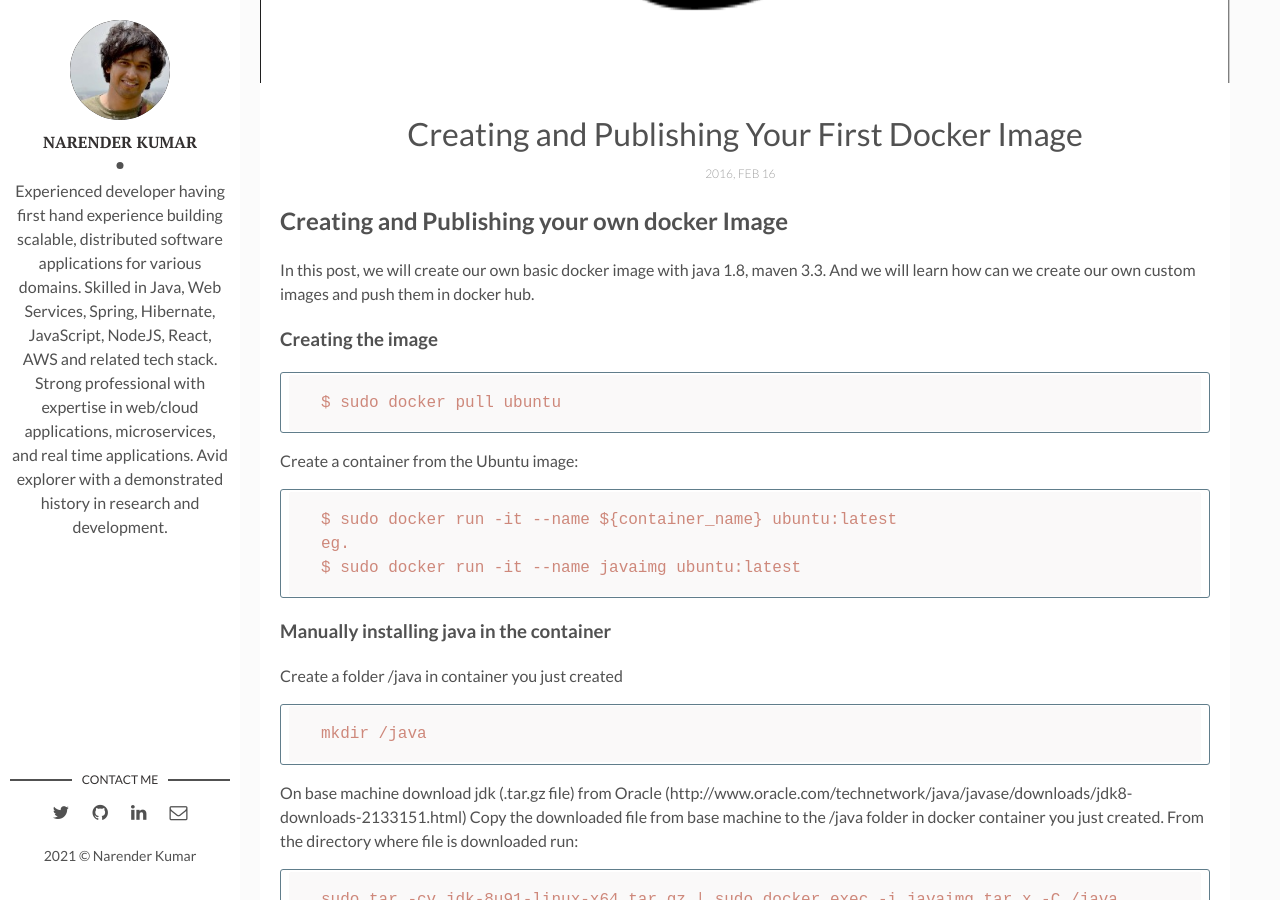
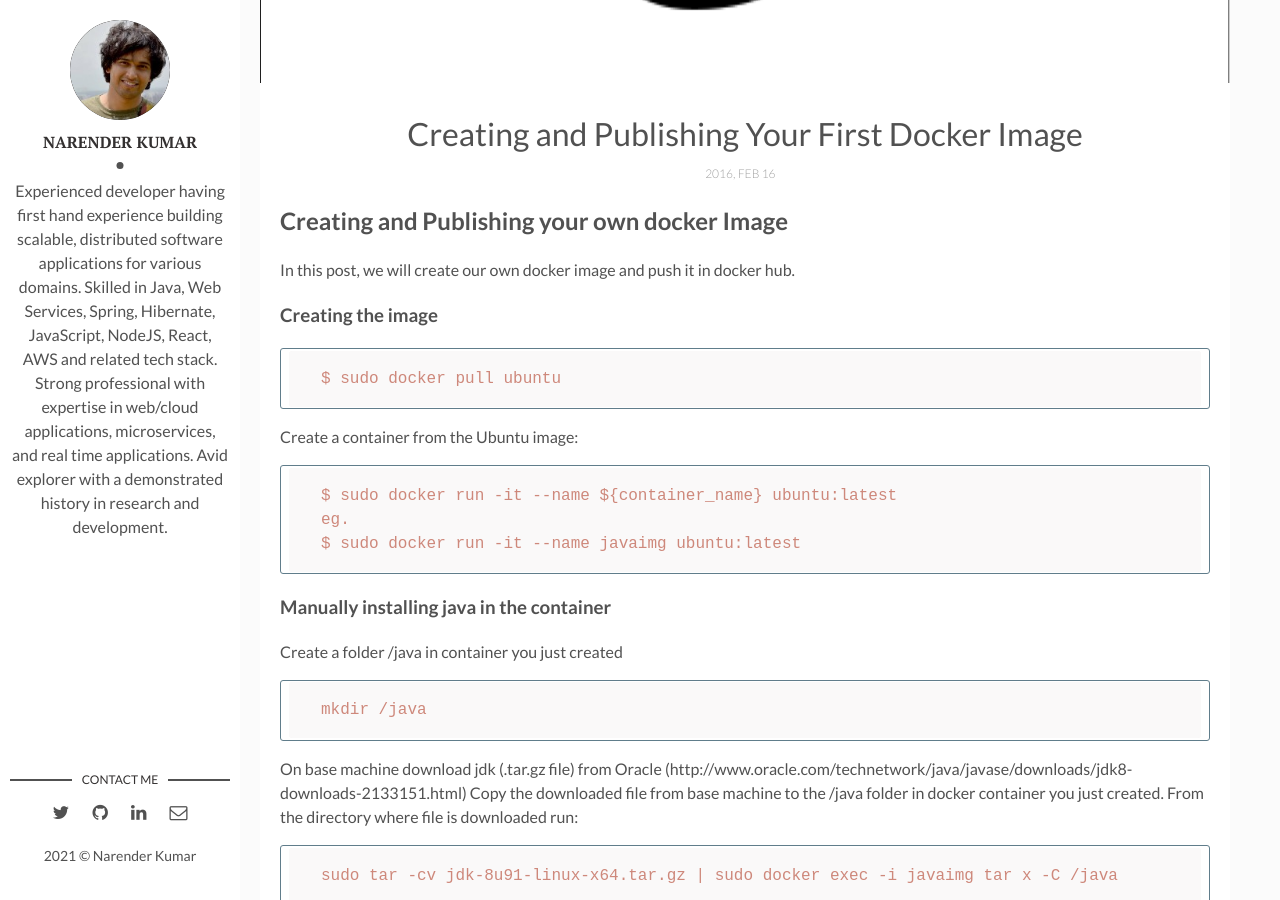
Before and after one commit to nkkize/nkkize.github.io, a Jekyll site: the page built from _posts/2016-02-16-java-man-docker.md, in a window 1280 px wide and 900 px high, scrolled down 437 px. Built offline with Jekyll 4.4.1, drawn with Linux system fonts in a browser that asks for light colours.

Commit message:
save work

````diff
--- a/_posts/2016-02-16-java-man-docker.md
+++ b/_posts/2016-02-16-java-man-docker.md
@@ -9,7 +9,7 @@ tags: [docker, java, maven]
 ---
 
 ## Creating and Publishing your own docker Image
-In this post, we will create our own basic docker image with java 1.8, maven 3.3. And we will learn how can we create our own custom images and push them in docker hub.
+In this post, we will create our own docker image and push it in docker hub.
 
 ### Creating the image
 ```
````
